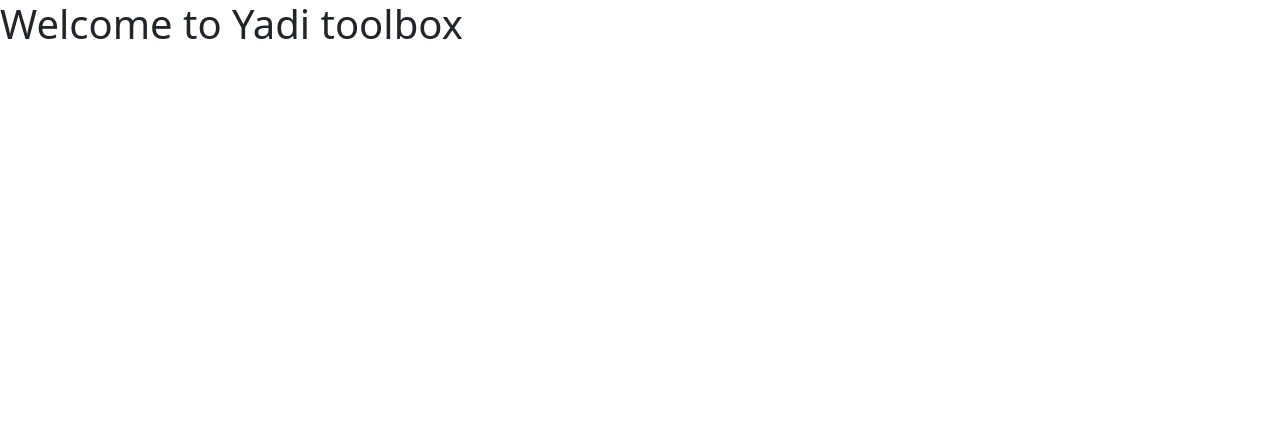
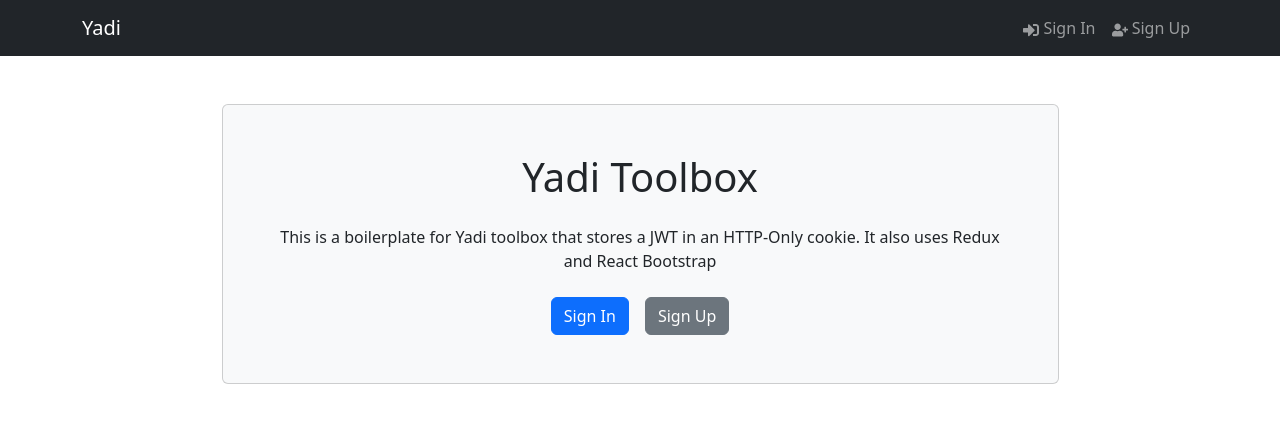
Before and after one commit to maher-suleyman/yadi, a React (Create React App) app in the folder frontend/: page / in a window 1280 px wide. Shown: the top 422 px of the page. Built offline with nearby package versions, Linux system fonts and the light colour scheme.

Commit message:
Initialize Header & HomScreen components for [FE]

```diff
--- a/frontend/src/App.jsx
+++ b/frontend/src/App.jsx
@@ -1,7 +1,11 @@
+import Header from "./components/Header";
+import HomeScreen from "./screens/HomeScreen";
+
 function App() {
   return (
     <>
-      <h1>Welcome to Yadi toolbox</h1>
+      <Header />
+      <HomeScreen />
     </>
   );
 }
--- /dev/null
+++ b/frontend/src/components/Header.jsx
@@ -0,0 +1,27 @@
+import { Navbar, Nav, Container } from "react-bootstrap";
+import { FaSignInAlt, FaUserPlus } from "react-icons/fa";
+
+const Header = () => {
+  return (
+    <header>
+      <Navbar bg="dark" variant="dark" expand="lg" collapseOnSelect>
+        <Container>
+          <Navbar.Brand href="/">Yadi</Navbar.Brand>
+          <Navbar.Toggle aria-controls="basic-navbar-nav" />
+          <Navbar.Collapse id="basic-navbar-nav">
+            <Nav className="ms-auto">
+              <Nav.Link href="/login">
+                <FaSignInAlt /> Sign In
+              </Nav.Link>
+              <Nav.Link href="/register">
+                <FaUserPlus /> Sign Up
+              </Nav.Link>
+            </Nav>
+          </Navbar.Collapse>
+        </Container>
+      </Navbar>
+    </header>
+  );
+};
+
+export default Header;
--- /dev/null
+++ b/frontend/src/components/Hero.jsx
@@ -0,0 +1,27 @@
+import { Container, Card, Button } from "react-bootstrap";
+
+const Hero = () => {
+  return (
+    <div className="py-5">
+      <Container className="d-flex justify-content-center">
+        <Card className="p-5 d-flex flex-column align-items-center hero-card bg-light w-75">
+          <h1 className="text-center mb-4">Yadi Toolbox</h1>
+          <p className="text-center mb-4">
+            This is a boilerplate for Yadi toolbox that stores a JWT in an
+            HTTP-Only cookie. It also uses Redux and React Bootstrap
+          </p>
+          <div className="d-flex">
+            <Button variant="primary" href="/login" className="me-3">
+              Sign In
+            </Button>
+            <Button variant="secondary" href="/register">
+              Sign Up
+            </Button>
+          </div>
+        </Card>
+      </Container>
+    </div>
+  );
+};
+
+export default Hero;
--- /dev/null
+++ b/frontend/src/screens/HomeScreen.jsx
@@ -0,0 +1,8 @@
+import React from "react";
+import Hero from "../components/Hero";
+
+const HomeScreen = () => {
+  return <Hero />;
+};
+
+export default HomeScreen;
```
